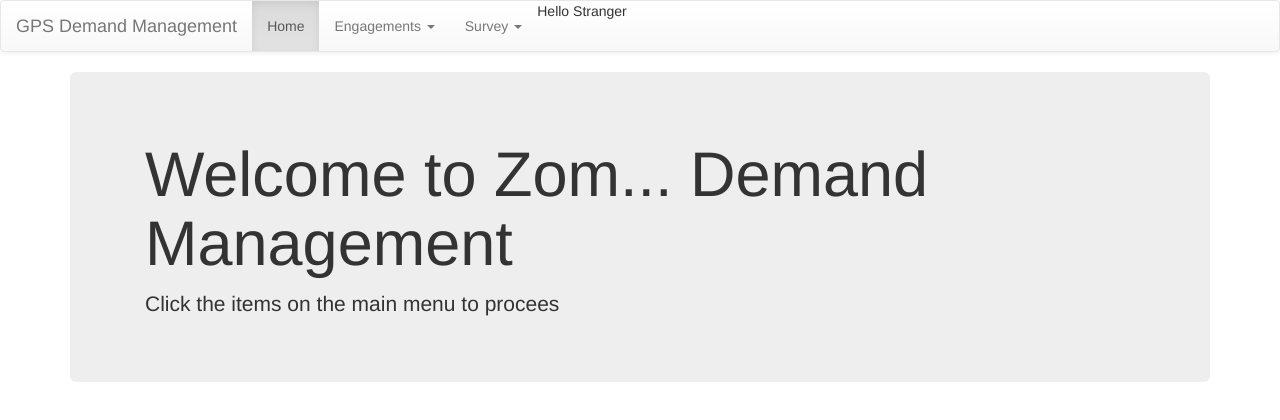
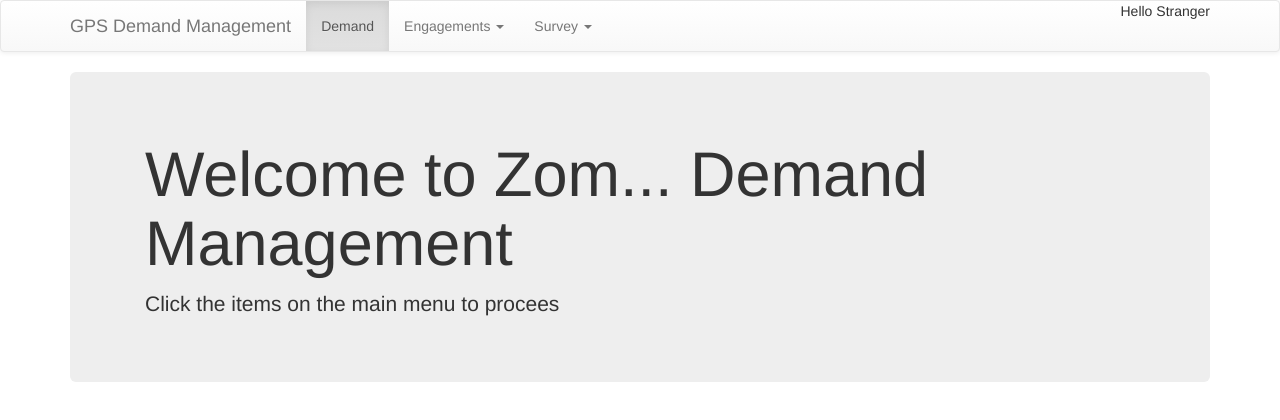
Before and after one commit to Tackgnol/DemandManagement, a Django app: page / in a window 1280 px wide. Shown: the top 420 px of the page. Run offline with Django 3.2, Linux system fonts and the light colour scheme; parts of the project's set-up code (start-up, migrations or seed data) failed here and were passed over; some libraries are stand-ins or nearby versions.

Commit message:
* Navban Fix * Restored the Notes and Event log

```diff
--- a/templates/base.html
+++ b/templates/base.html
@@ -16,7 +16,7 @@
 
         <!-- Latest compiled and minified JavaScript -->
         <script src="https://maxcdn.bootstrapcdn.com/bootstrap/3.3.7/js/bootstrap.min.js" integrity="sha384-Tc5IQib027qvyjSMfHjOMaLkfuWVxZxUPnCJA7l2mCWNIpG9mGCD8wGNIcPD7Txa" crossorigin="anonymous"></script>
-
+        <link href="https://fonts.googleapis.com/css?family=Raleway:400,700,800&amp;subset=latin-ext" rel="stylesheet">
         {% block custom_scripts %}
 
         {% endblock custom_scripts %}
@@ -25,12 +25,19 @@
     <body>
 
         <nav class="navbar navbar-default">
-            <div class="container-fluid">
+            <div class="container">
                 <div class="navbar-header">
-                <a class="navbar-brand" href="{% url 'Demand:Index' %}">GPS Demand Management</a>
+                    <button type="button" class="navbar-toggle collapsed" data-toggle="collapse" data-target="#main-navbar" aria-expanded="false">
+                        <span class="sr-only">Toggle navigation</span>
+                        <span class="icon-bar"></span>
+                        <span class="icon-bar"></span>
+                        <span class="icon-bar"></span>
+                    </button>
+                    <a class="navbar-brand" href="{% url 'Welcome' %}">GPS Demand Management</a>
                 </div>
+                <div class="collapse navbar-collapse" id="main-navbar">
                     <ul class="nav navbar-nav">
-                    <li class="active"><a href="{% url 'Demand:Index' %}">Home</a></li>
+                        <li class="active"><a href="{% url 'Demand:Index' %}">Demand</a></li>
                         <li class="dropdown">
                             <a class="dropdown-toggle" data-toggle="dropdown" href="#">Engagements
                             <span class="caret"></span></a>
@@ -52,6 +59,12 @@
                                 <li><a href="{% url 'Survey:Questions' %}">View all questions</a></li>
                             </ul>
                         </li>
+                        {% if user.is_authenticated %}
+                            {% if user.is_superuser %}
+                                <li><a href="{% url 'admin:index' %}">Admin</a></li>
+                            {% endif %}
+                        {% endif %}
+                    </ul>
                     <ul class="nav navbar-nav navbar-right">
 
                             {% if user.is_authenticated %}
@@ -61,15 +74,9 @@
                                 <li>Hello Stranger </li>
                             {% endif %}
 
-                    </li>
 
                     </ul>
-                 {% if user.is_authenticated %}
-                    {% if user.is_superuser %}
-                        <li><a href="{% url 'admin:index' %}">Admin</a></li>
-                    {% endif %}
-                 {% endif %}
-                </ul>
+                </div>
             </div>
 
         </nav>
```
Lines whose indentation alone changed are shown as unchanged.
